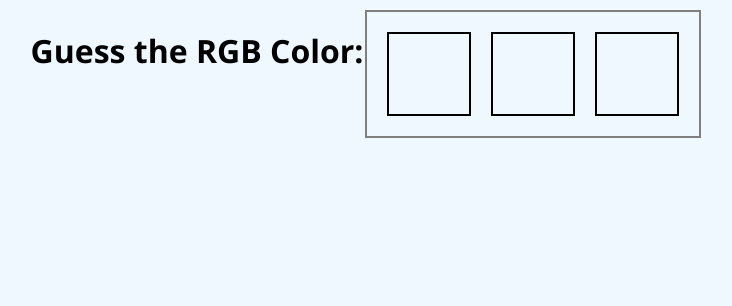
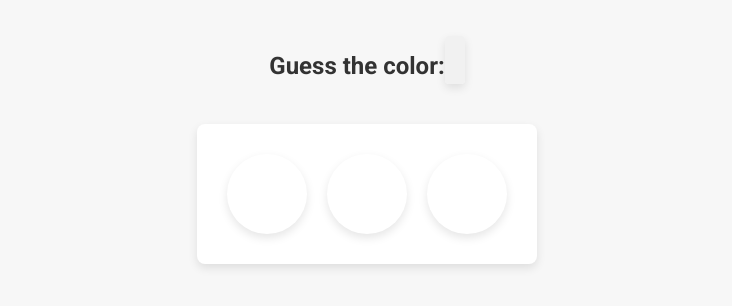
Before and after one commit to MaxGranberg/TheColorGame, a website built with Vite: page src/index.html in a window 1280 px wide. Shown: the whole page, without its empty margins (273-1005 px from the left). Built offline with nearby package versions, Linux system fonts and the light colour scheme; what randomly-generate would draw is missing.

Commit message:
Add some css

```diff
--- a/src/css/styles.css
+++ b/src/css/styles.css
@@ -1,30 +1,67 @@
-html,
+html, body {
+	height: 100%;
+	margin: 0;
+	overflow: hidden;
+}
+
 body {
-    height: 100%;
+	background-color: #f7f7f7;
+	font-family: 'Segoe UI', Tahoma, Geneva, Verdana, sans-serif;
 }
-body {
-	background-color:aliceblue;
-	font-family:'Segoe UI', Tahoma, Geneva, Verdana, sans-serif;
-}
+
 #app {
 	display: flex;
-	justify-content: center;
+	flex-direction: column;
+	justify-content: flex-start;
+	align-items: center;
 	height: 100%;
+	padding-top: 20px;
+}
+
+h1 {
+	font-size: 1.5em;
+	color: #333;
+	margin-bottom: 30px;
+	font-family: 'Roboto', sans-serif;
+}
+
+#rgbValueToGuess {
+	font-size: 1.7em;
+	font-weight: 600;
+	color: #007BFF;
+	padding: 0 10px;
+	border-radius: 4px;
+	background-color: #f1f1f1;
+	box-shadow: 0 4px 10px rgba(0, 0, 0, 0.1);
 }
 
 .container {
-	border: 2px solid grey;
-	display:flex;
-	flex-direction: row;
-	justify-content: center;
-	padding: 10px;
-	height: min-content;
-	margin: 2px;
+	display: flex;
+	justify-content: space-around;
+	width: 300px;
+	padding: 20px;
+	background-color: white;
+	border-radius: 8px;
+	box-shadow: 0 4px 10px rgba(0, 0, 0, 0.1);
+	margin: 10px 0;
 }
 
 .option {
-	border: 2px solid black;
+	border-radius: 50%;
 	height: 80px;
 	width: 80px;
 	margin: 10px;
+	transition: transform 0.2s;
+	cursor: pointer;
+	box-shadow: 0 4px 10px rgba(0, 0, 0, 0.1);
 }
+
+.option:hover {
+	transform: scale(1.1);
+}
+
+#feedback {
+	color: #777;
+	font-size: 1.2em;
+	margin-top: 20px;
+}
--- a/src/index.html
+++ b/src/index.html
@@ -6,13 +6,14 @@
   <link rel="icon" href="./favicon.ico">
   <meta name="viewport" content="width=device-width, initial-scale=1.0">
   <link rel="stylesheet" href="./css/styles.css">
+  <link href="https://fonts.googleapis.com/css2?family=Roboto:wght@400;500;700&display=swap" rel="stylesheet">
   <title>The Color Game</title>
   <script type="module" src="./index.js"></script>
 </head>
 
 <body>
   <div id="app">
-  <h1>Guess the RGB Color: <span id="rgbValueToGuess"></span></h1>
+  <h1>Guess the color: <span id="rgbValueToGuess"></span></h1>
 
   <div class="container">
     <div class="option"></div>
```
